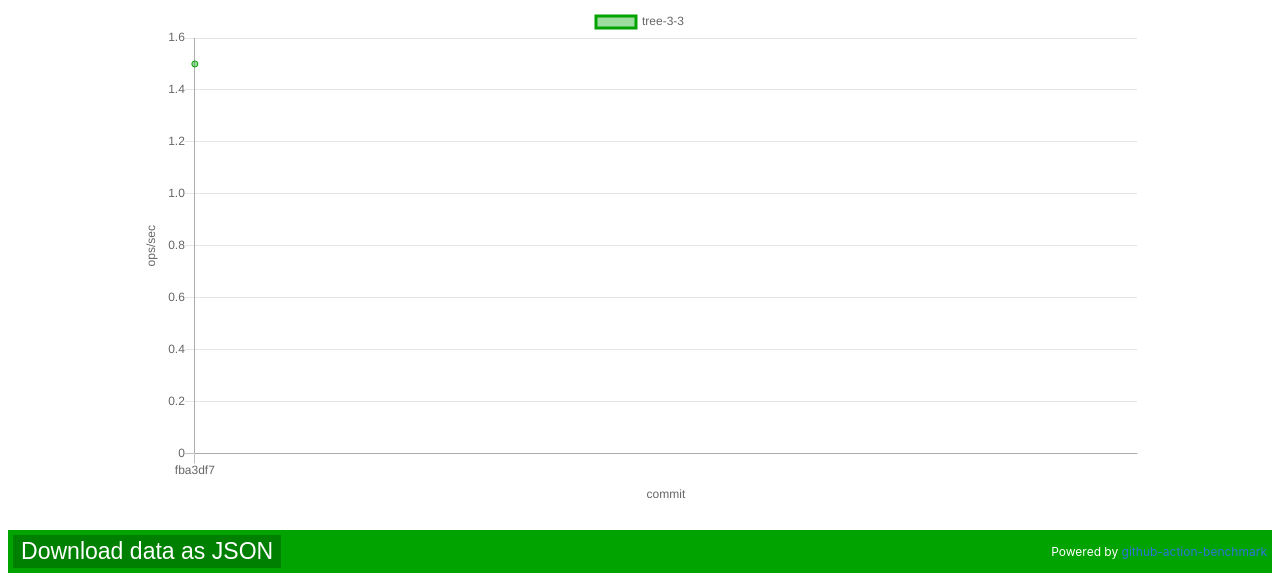
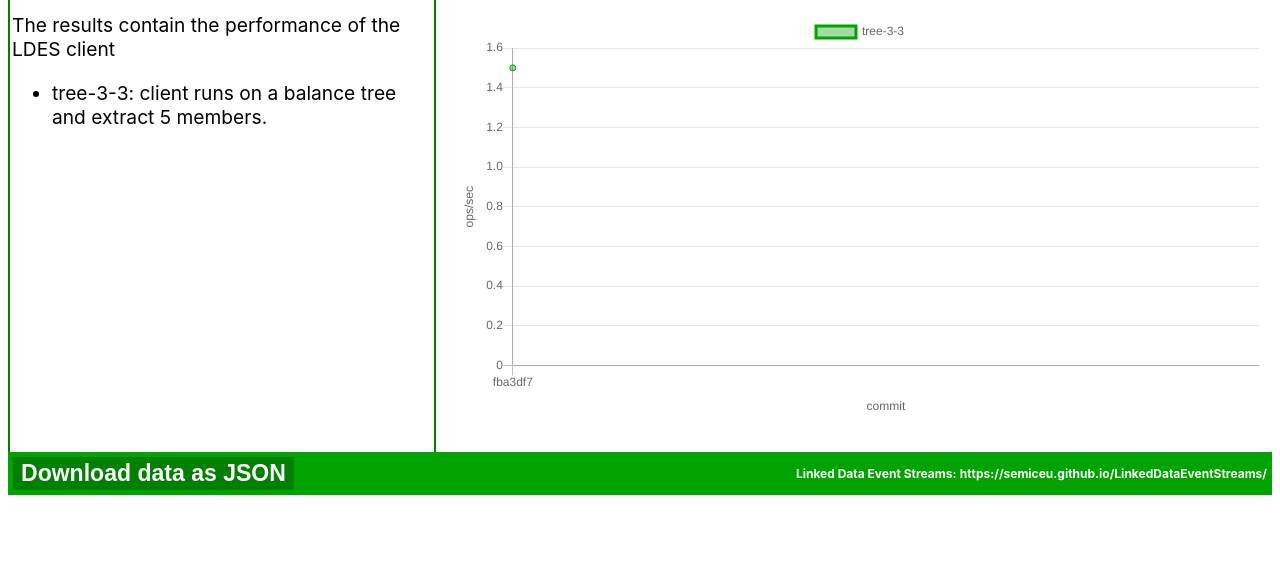
Before and after one commit to rdf-connect/ldes-client, a plain HTML site: page docs/index.html in a window 1280 px wide. Shown: the part 229-810 px from the top of the page. Drawn offline with nearby package versions, Linux system fonts and the light colour scheme.

Commit message:
Update index.html

```diff
--- a/docs/index.html
+++ b/docs/index.html
@@ -1,6 +1,7 @@
 <!DOCTYPE html>
 <html>
   <head>
+    <link rel="shortcut icon" type="image/x-icon" href="favicon.ico" />
     <meta charset="utf-8" />
     <meta name="viewport" content="width=device-width, minimum-scale=1.0, initial-scale=1, user-scalable=yes" />
     <style>
@@ -116,7 +117,7 @@
         background-color: #fff;
       }
     </style>
-    <title>Benchmarks</title>
+    <title>TREEcg - LDES Client Benchmark Chart</title>
   </head>
 
   <body>
@@ -134,11 +135,22 @@
         <a style = "color: white; font-weight:bold" id="repository-link" rel="noopener"></a>
       </div>
     </header>
+
+
+    <div class="navigation">
+      <p style="font-weight: bold;">The diagrams present the historical performance tests run <a href="https://github.com/TREEcg/extract-cbd-shape/commits/main">GitHub Commits</a>  based on the<a href="https://treecg.github.io/specification/#member-extraction-algorithm"> member extraction algorithm</a>.</p>
+      <p>The results contain the performance of the LDES client</p>
+      <ul>
+      <li>tree-3-3: client runs on a balance tree and extract 5 members.</li>
+    </ul>
+    </div>
+    <div class="content">
     <main id="main"></main>
+    </div>
     <footer>
-      <button id="dl-button">Download data as JSON</button>
+      <button style="font-weight: bold;" id="dl-button">Download data as JSON</button>
       <div class="spacer"></div>
-      <div class="small">Powered by <a rel="noopener" href="https://github.com/marketplace/actions/continuous-benchmark">github-action-benchmark</a></div>
+      <div class="small"> <strong>Linked Data Event Streams:</strong> <a style = "color: white; font-weight:bold" rel="noopener" href="https://semiceu.github.io/LinkedDataEventStreams/">https://semiceu.github.io/LinkedDataEventStreams/</a></div>
     </footer>
 
     <script src="https://cdn.jsdelivr.net/npm/chart.js@2.9.2/dist/Chart.min.js"></script>
```
